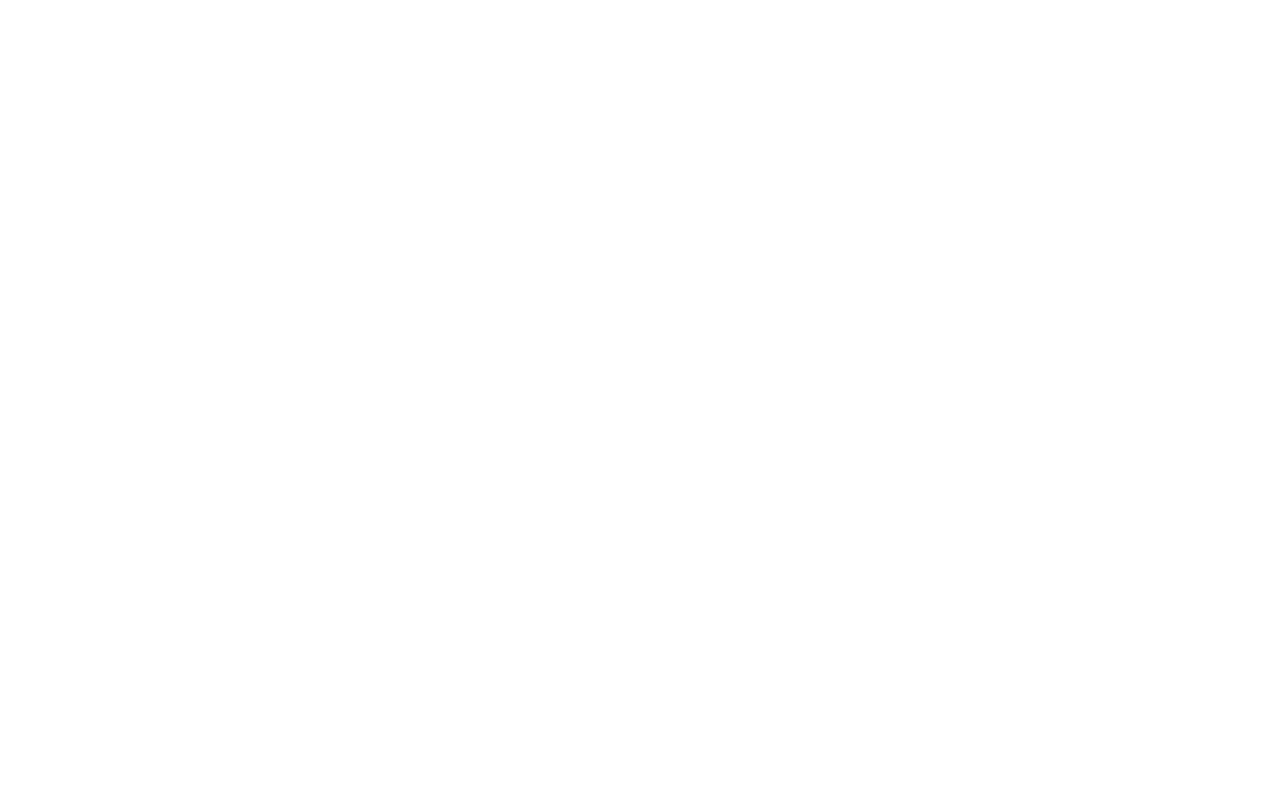
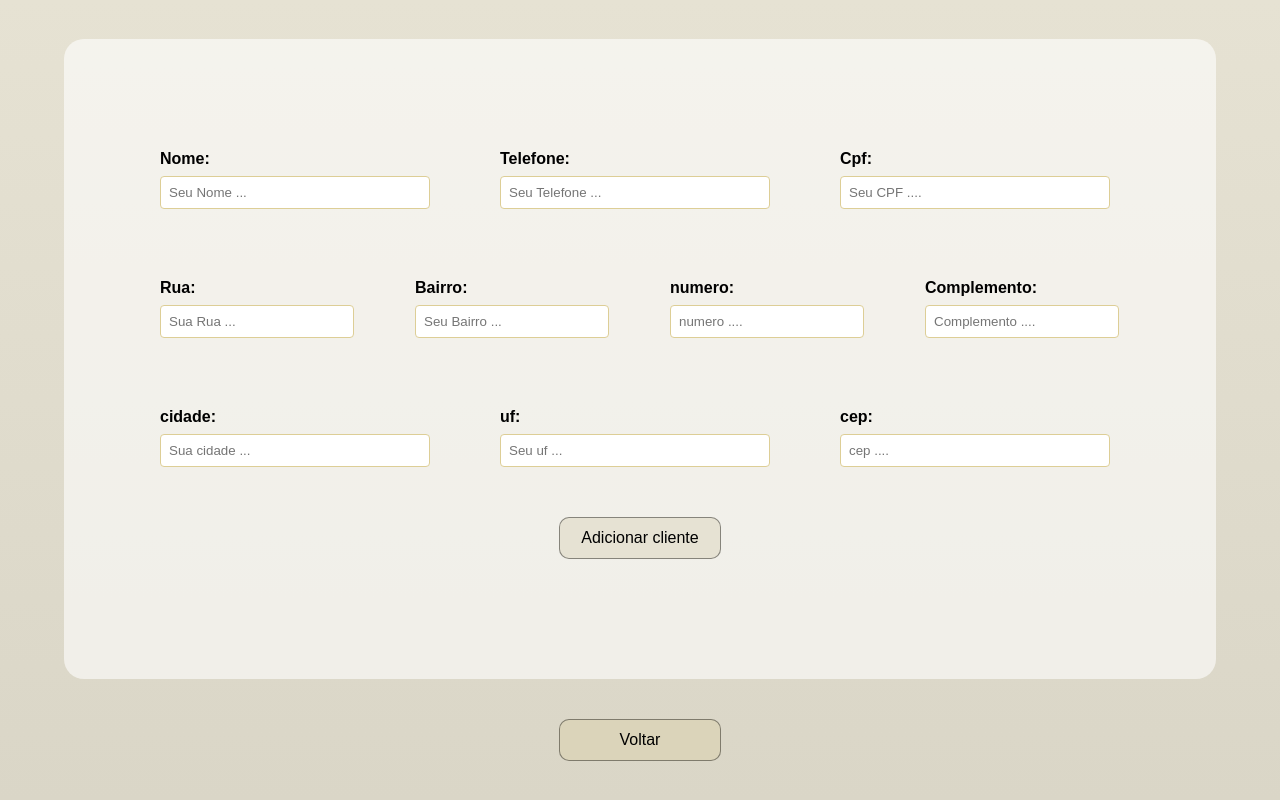
Before and after one commit to cauesilva1/ClinicaVendas, a React (Create React App) app: page /CriarCliente in a window 1280 px wide. Before the commit this address had no page. Built offline with nearby package versions, Linux system fonts and the light colour scheme.

Commit message:
feat: adicionar pagina de criar cliente

```diff
--- a/src/App.tsx
+++ b/src/App.tsx
@@ -3,6 +3,7 @@
 import Home from './pages/Home';
 import WaitScrean from './pages/WaitScrean';
 import Relatorio from './pages/Relatorios';
+import CriarCliente from './pages/CriarCliente';
 
 
 
@@ -13,6 +14,7 @@
         <Route path="/Home" element={<Home />} />
         <Route path="/Relatorio" element={<Relatorio />} />
         <Route path="/" element={<WaitScrean />} />
+        <Route path="/CriarCliente" element={<CriarCliente />} />
 
       </Routes>
     </Router>
--- /dev/null
+++ b/src/pages/CriarCliente.tsx
@@ -0,0 +1,134 @@
+import React from "react";
+import "../stylePages/CriarClienteCss.css";
+import { Link } from "react-router-dom";
+
+const CriarCliente: React.FC = () => {
+
+
+  return (
+    <>
+      <div className="fullPageCliente">
+
+        <div className="CriarClienteCointainer">
+
+          <div className="criarCliente">
+
+            <div className="inputs">
+              <div className="inputGroup">
+                <label htmlFor="name">Nome:</label>
+                <input
+                  id="name"
+                  className="input"
+                  type="text"
+                  placeholder="Seu Nome ..."
+                />
+              </div>
+              <div className="inputGroup">
+                <label htmlFor="telefone">Telefone:</label>
+                <input
+                  id="telefone"
+                  className="input"
+                  type="text"
+                  placeholder="Seu Telefone ..."
+                />
+              </div>
+              <div className="inputGroup">
+                <label htmlFor="cpf">Cpf:</label>
+                <input
+                  id="cpf"
+                  className="input"
+                  type="text"
+                  placeholder="Seu CPF ...."
+                />
+              </div>
+            </div>
+
+            <div className="inputs">
+              <div className="inputGroup">
+                <label htmlFor="Rua">Rua:</label>
+                <input
+                  id="Rua"
+                  className="input"
+                  type="text"
+                  placeholder="Sua Rua ..."
+                />
+              </div>
+              <div className="inputGroup">
+                <label htmlFor="Bairro">Bairro:</label>
+                <input
+                  id="Bairro"
+                  className="input"
+                  type="text"
+                  placeholder="Seu Bairro ..."
+                />
+              </div>
+              <div className="inputGroup">
+                <label htmlFor="numero">numero:</label>
+                <input
+                  id="numero"
+                  className="input"
+                  type="text"
+                  placeholder="numero ...."
+                />
+              </div>
+              <div className="inputGroup">
+                <label htmlFor="Complemento">Complemento:</label>
+                <input
+                  id="Complemento"
+                  className="input"
+                  type="text"
+                  placeholder="Complemento ...."
+                />
+              </div>
+            </div>
+
+            <div className="inputs">
+              <div className="inputGroup">
+                <label htmlFor="cidade">cidade:</label>
+                <input
+                  id="cidade"
+                  className="input"
+                  type="text"
+                  placeholder="Sua cidade ..."
+                />
+              </div>
+              <div className="inputGroup">
+                <label htmlFor="uf">uf:</label>
+                <input
+                  id="uf"
+                  className="input"
+                  type="text"
+                  placeholder="Seu uf ..."
+                />
+              </div>
+              <div className="inputGroup">
+                <label htmlFor="cep">cep:</label>
+                <input
+                  id="cep"
+                  className="input"
+                  type="text"
+                  placeholder="cep ...."
+                />
+              </div>
+
+            </div>
+
+
+            <Link className="BuscarAgendamentoButton" to={"/"}>
+              Adicionar cliente
+            </Link>
+
+          </div>
+
+        </div>
+
+        <Link className="VoltarButton" to={"/"}>
+          Voltar
+        </Link>
+
+      </div>
+    </>
+  );
+};
+
+export default CriarCliente;
--- a/src/pages/WaitScrean.tsx
+++ b/src/pages/WaitScrean.tsx
@@ -14,6 +14,7 @@
           <div className="buttons">
             <Link className="buttonWait" to={"/Home"}>Agendar Agora</Link>
             <Link className="buttonWait" to={"/Relatorio"}>Ver relatorios</Link>
+            <Link className="buttonWait" to={"/CriarCliente"}>Adicionar Cliente</Link>
           </div>
         </div>
       </div>
--- /dev/null
+++ b/src/stylePages/CriarClienteCss.css
@@ -0,0 +1,57 @@
+* {
+  margin: 0;
+  padding: 0;
+  font-family: "Poppins", sans-serif;
+}
+
+.fullPageCliente {
+  display: flex;
+  justify-content: center;
+  align-items: center;
+  flex-direction: column;
+  width: 100%;
+  height: 100vh;
+  background: linear-gradient(to bottom, #e6e2d3, #dad6c7);
+}
+
+.CriarClienteCointainer {
+  display: flex;
+  justify-content: center;
+  align-items: center;
+  flex-direction: column;
+  margin-bottom: 40px;
+
+  height: 80%;
+  width: 90%;
+
+  background-color: rgba(255, 255, 255, 0.6);
+  border-radius: 20px;
+}
+
+.criarCliente{
+    display: flex;
+    align-items: center;
+    flex-direction: column;
+    gap: 50px;
+    margin-bottom: 20px;
+}
+
+.VoltarButton {
+  width: 160px;
+  height: 40px;
+  border-radius: 10px;
+  border: 1px solid rgba(0, 0, 0, 0.418);
+  background: #dbd4ba;
+  text-decoration: none;
+  color: inherit;
+  display: flex;
+  justify-content: center;
+  align-items: center;
+}
+
+.voltarButton:hover {
+  background: #bdb590;
+  border: 1px solid rgba(0, 0, 0, 0.418);
+  transition: background 0.5s ease;
+  cursor: pointer;
+}
```
Also changed, not shown: 1 other file (tests, documents, lock files or other folders).
